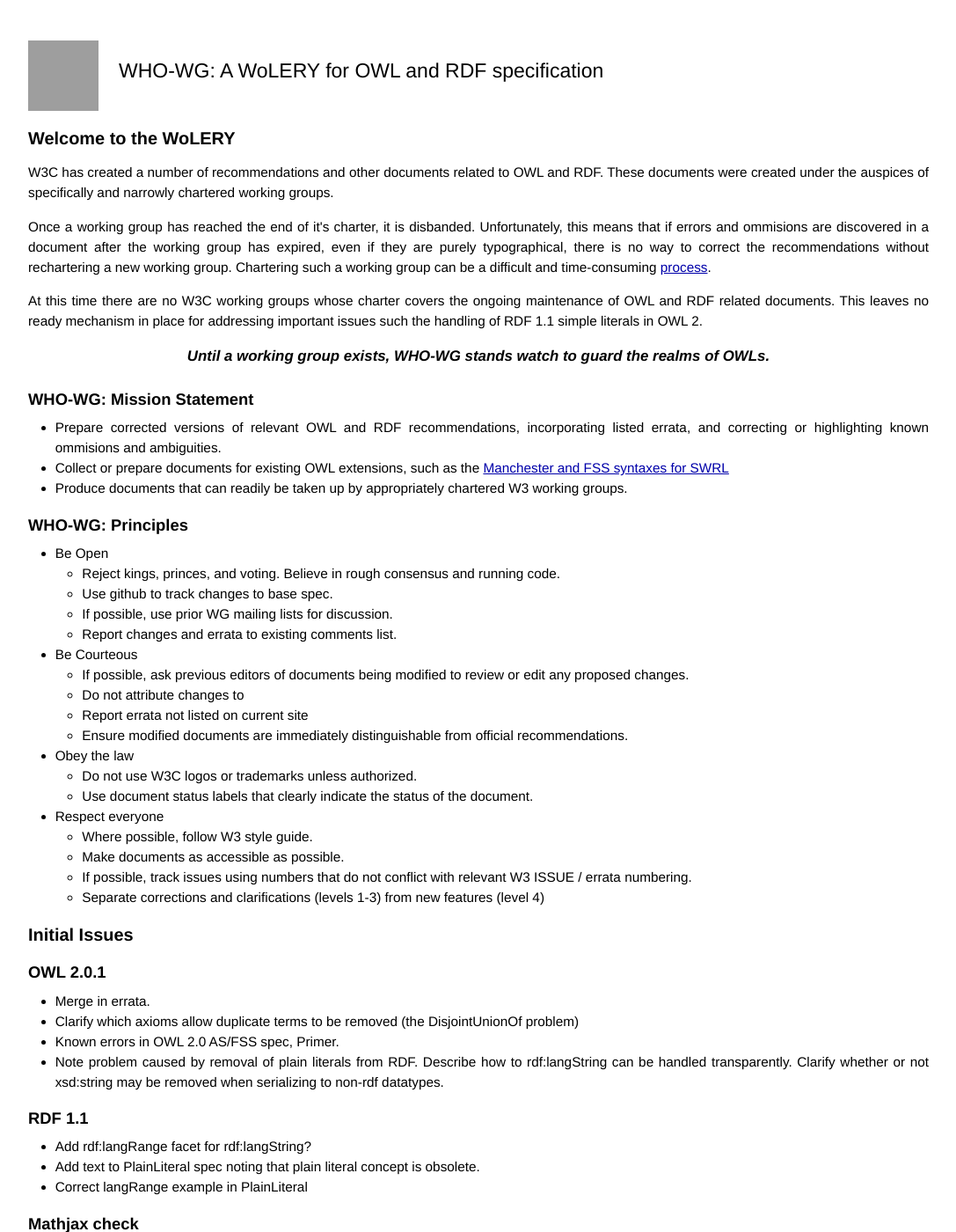
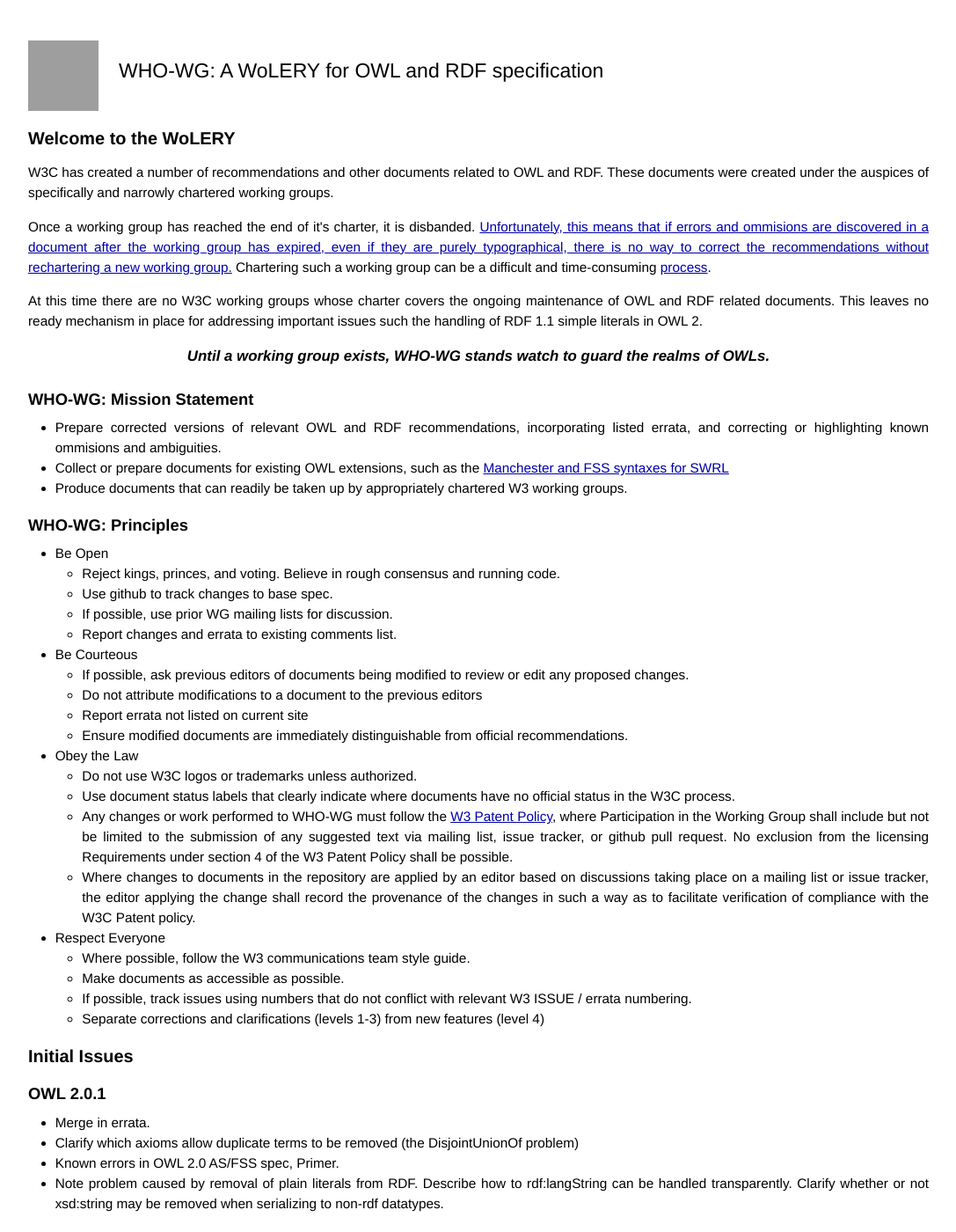
Before and after one commit to WHO-WG/WHO-WG.github.io, a Jekyll site: the page built from index.html, in a window 1280 px wide and 1400 px high. Shown: the whole window at 88% size, without its empty margins (96-1183 px from the left). Built offline with Jekyll 4.4.1, drawn with Linux system fonts in a browser that asks for light colours; Markdown is read by kramdown in place of the engine named in the settings; formulas are drawn with MathJax 3; grey boxes are pictures that could not be loaded.

Commit message:
front page changes

```diff
--- a/index.html
+++ b/index.html
@@ -9,10 +9,10 @@
 specifically and narrowly chartered working groups.</p>
 
 <p>Once a working group has reached the end of it's charter, it is
-disbanded.    Unfortunately, this means that if errors and ommisions
+disbanded.   <a href="http://www.w3.org/2005/10/Process-20051014/tr.html#rec-modify"> Unfortunately, this means that if errors and ommisions
 are discovered in a document after the working group has expired, even
 if they are purely typographical, there is no way to correct the
-recommendations without rechartering a new working group.  Chartering
+recommendations without rechartering a new working group.</a>  Chartering
 such a working group can be a difficult and time-consuming <a href="http://www.w3.org/2005/10/Process-20051014/">process</a>.</p>
 
 <p>At this time there are no W3C working groups whose charter covers
@@ -51,21 +51,33 @@
   <ul>
   <li> If possible, ask previous editors of documents being modified to review
   or edit any proposed changes.
-  <li> Do not attribute changes to
+  <li> Do not attribute modifications to a document to the previous editors
   <li> Report errata not listed on current site
   <li> Ensure modified documents are immediately distinguishable from
   official recommendations.
   </ul>
-   <li> Obey the law
+   <li> Obey the Law
  <ul>
   <li>  Do not use W3C logos or trademarks unless authorized.
-  <li>  Use document status labels that clearly indicate the status of
-  the document.
+  <li>  Use document status labels that clearly indicate where documents
+   have no official status in the W3C process.
+  <li>  Any changes or work performed to WHO-WG must follow the <a
+  href="http://www.w3.org/Consortium/Patent-Policy-20040205/">W3
+  Patent Policy</a>, where Participation in the Working Group shall
+  include but not be limited to the submission of any suggested text via mailing list, issue
+   tracker, or github pull request. No exclusion from the licensing
+  Requirements under section 4 of the W3 Patent Policy shall be
+  possible.
+  <li> Where changes to documents in the repository are applied by an
+  editor based on discussions taking place on a mailing list or issue
+  tracker, the editor applying the change shall record the provenance
+  of the changes in such a way as to facilitate verification of compliance with the
+  W3C Patent policy.
  </ul>
 
-  <li> Respect everyone
+  <li> Respect Everyone
   <ul>
-    <li> Where possible, follow W3 style guide.
+    <li> Where possible, follow the W3 communications team style guide.
     <li> Make documents as accessible as possible.
     <li> If possible, track issues using numbers that do not conflict
   with relevant W3 ISSUE / errata numbering.
```
